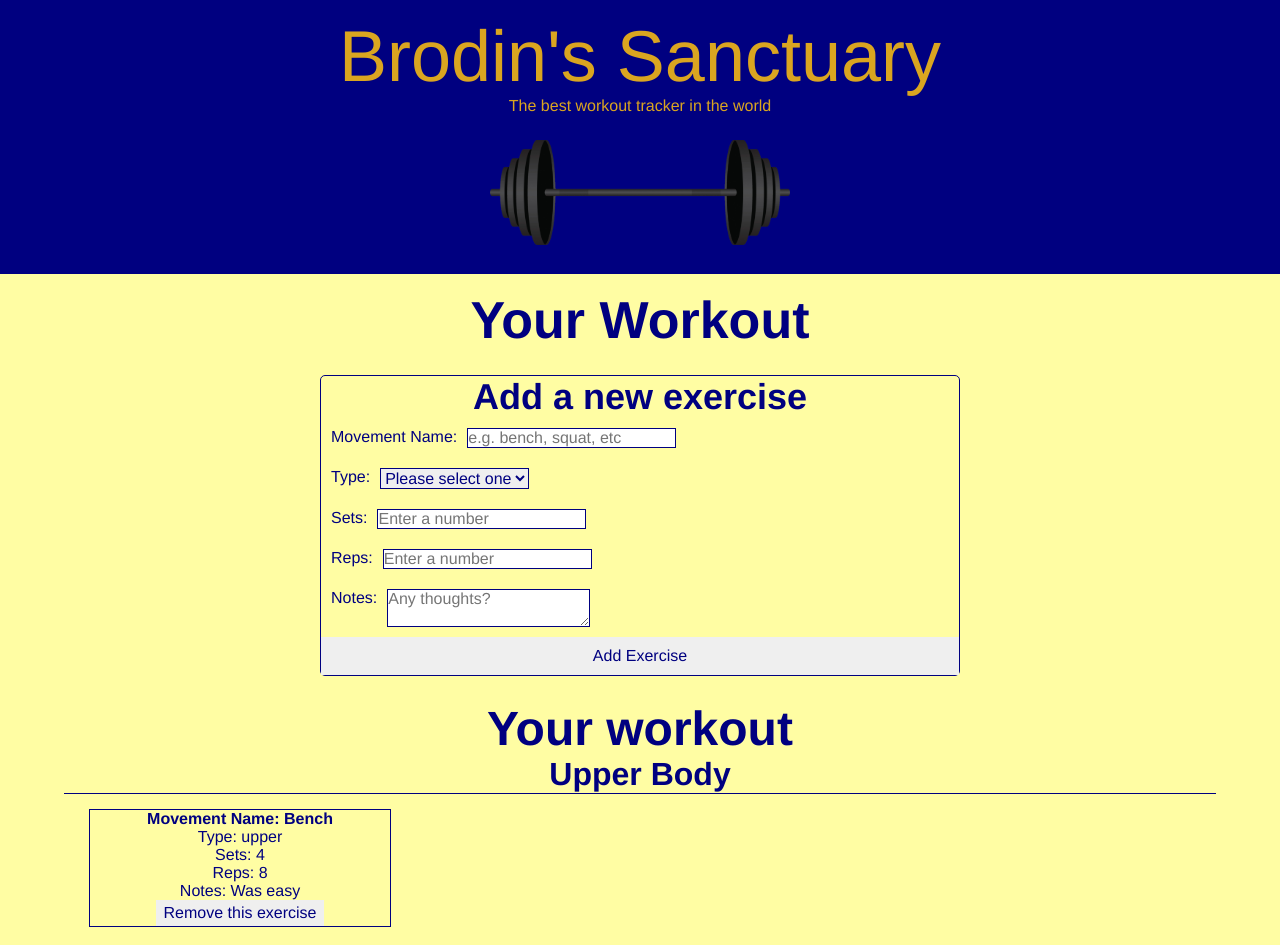
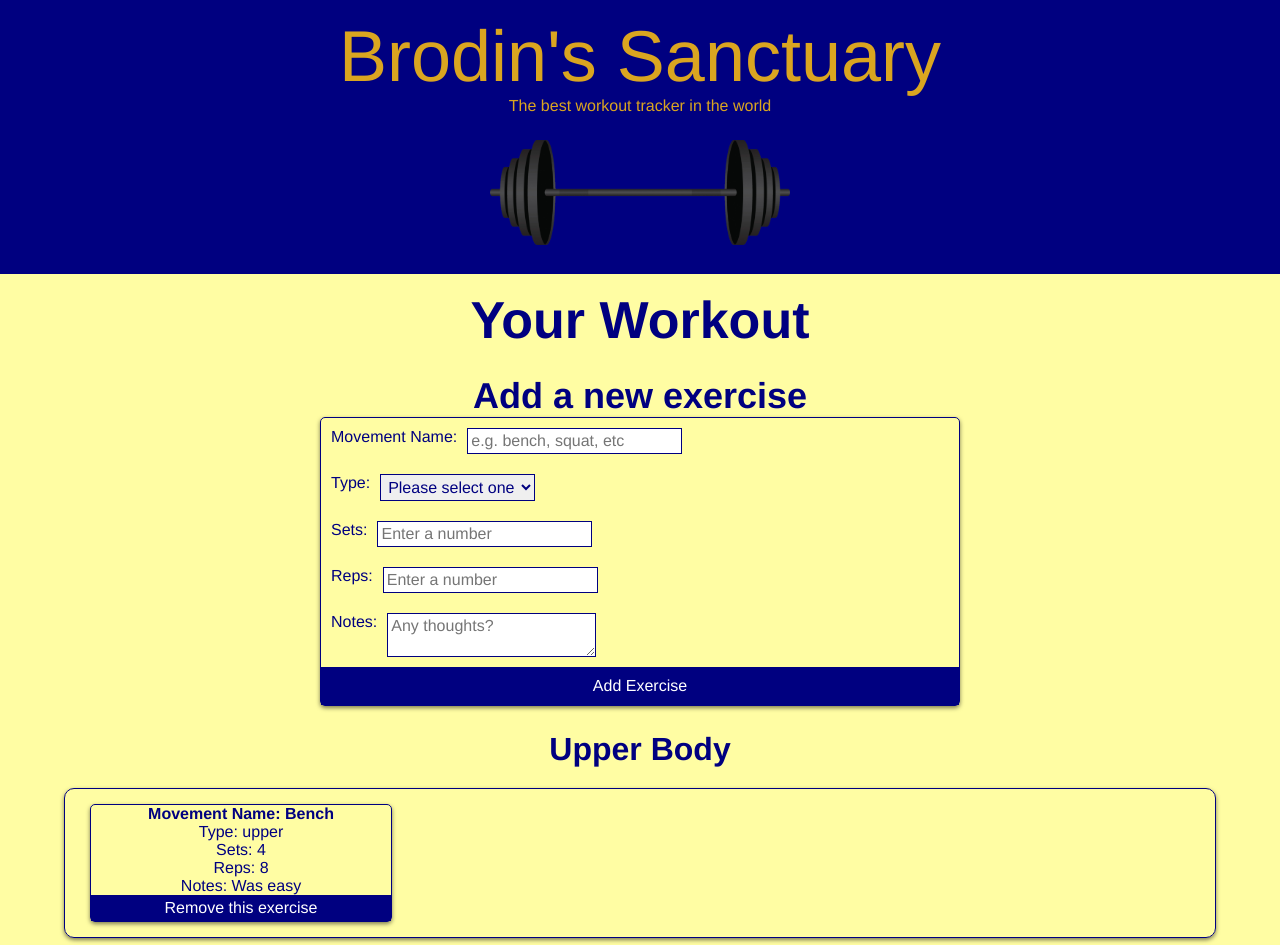
Before and after one commit to alchemy-bootcamp-two-summer-2018/list-of-vue, a Vue app: page / in a window 1280 px wide. Shown: the top 945 px of the page. Built offline with nearby package versions, Linux system fonts and the light colour scheme.

Commit message:
moving border, adding button style

```diff
--- a/src/components/AddExerciseForm.vue
+++ b/src/components/AddExerciseForm.vue
@@ -82,8 +82,7 @@ export default {
 
 section {
   margin: 25px 25%;
-  border: 1px solid navy;
-  border-radius: 5px;
+
 }
 h2 {
     font-size: 36px;
@@ -91,8 +90,10 @@ h2 {
 form {
   display: flex;
   flex-direction: column;
+  border: 1px solid navy;
+  border-radius: 5px;
+  box-shadow: 0 2px 4px 0 rgba(0,0,0,0.5);
 }
-
 label {
   display: flex;
   margin: 10px;
@@ -100,12 +101,15 @@ label {
 input, select, textarea {
   margin: 0px 10px;
   border: 1px solid navy;
+  padding: 3px;
 }
 
 
 button {
   padding: 10px 15px;
   cursor: pointer;
+  background-color: navy;
+  color: white;
 }
 
 
--- a/src/components/Exercise.vue
+++ b/src/components/Exercise.vue
@@ -40,11 +40,19 @@ li {
     max-width: 300px;
     margin: 15px 25px;
     border: 1px solid navy;
+    border-radius: 5px;
+    box-shadow: 0 2px 4px 0 rgba(0,0,0,0.5);
+    display: flex;
+    flex-direction: column;
 }
 
 button {
   padding: 4px 8px;
+  margin: 0px;
   cursor: pointer;
+  background-color: navy;
+  color: white;
 }
 
+
 </style>
--- a/src/components/ExerciseList.vue
+++ b/src/components/ExerciseList.vue
@@ -1,6 +1,5 @@
 <template>
   <section>
-    <h2>Your workout</h2>
     <h3>Upper Body</h3>
     <ul>
       <Exercise
@@ -65,12 +64,17 @@ h2 {
 }
 h3 {
     font-size: 32px;
-    border-bottom: 1px solid navy;
+    margin: 10px 0px 20px 0px;
 }
 ul {
   list-style: none;
   display: grid;
   grid-template-columns: repeat(auto-fit, minmax(280px, 1fr));
+  border: 1px solid navy;
+  border-radius: 10px;
+  box-shadow: 0 2px 4px 0 rgba(0,0,0,0.5);
+
+
 }
 
 </style>
```
